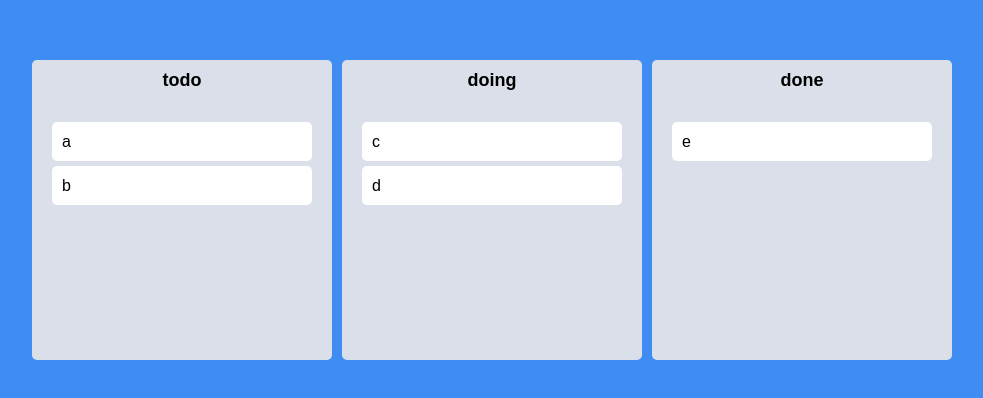
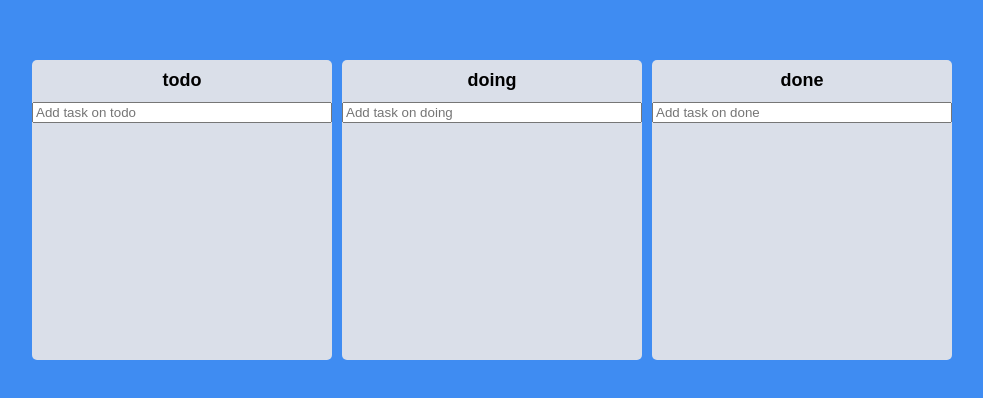
Before and after one commit to pildrums/Trello-clone, a React (Create React App) app: page / in a window 1280 px wide. Shown: the part 190-588 px from the top of the page, without its empty margins (148-1131 px from the left). Built offline with nearby package versions, Linux system fonts and the light colour scheme.

Commit message:
Complete todo add function

```diff
--- a/package.json
+++ b/package.json
@@ -13,6 +13,7 @@
     "react": "^18.2.0",
     "react-beautiful-dnd": "^13.1.1",
     "react-dom": "^18.2.0",
+    "react-hook-form": "^7.38.0",
     "react-scripts": "5.0.1",
     "recoil": "^0.7.6",
     "styled-components": "^5.3.6",
--- a/src/App.tsx
+++ b/src/App.tsx
@@ -7,15 +7,15 @@
 function App() {
   const [todos, setTodos] = useRecoilState(todoState);
   const onDragEnd = (info: DropResult) => {
-    console.log(info);
-    const { destination, draggableId, source } = info;
+    const { destination, source } = info;
     if (!destination) return;
     if (destination?.droppableId === source.droppableId) {
       // 같은 보드에서 움직임
       setTodos((allBoards) => {
         const boardCopy = [...allBoards[source.droppableId]];
+        const taskObj = boardCopy[source.index];
         boardCopy.splice(source.index, 1);
-        boardCopy.splice(destination?.index, 0, draggableId);
+        boardCopy.splice(destination?.index, 0, taskObj);
         return {
           ...allBoards,
           [source.droppableId]: boardCopy,
@@ -26,9 +26,10 @@
       // 다른 보드에서 움직임
       setTodos((allBoards) => {
         const sourceBoard = [...allBoards[source.droppableId]];
+        const taskObj = sourceBoard[source.index];
         const destinationBoard = [...allBoards[destination.droppableId]];
         sourceBoard.splice(source.index, 1);
-        destinationBoard.splice(destination?.index, 0, draggableId);
+        destinationBoard.splice(destination?.index, 0, taskObj);
         return {
           ...allBoards,
           [source.droppableId]: sourceBoard,
--- a/src/atoms.tsx
+++ b/src/atoms.tsx
@@ -1,10 +1,15 @@
 import { atom } from "recoil";
+
+export interface ITodo {
+  id: number;
+  text: string;
+}
 
 /**
  * @interface atom types -> [key: string]: string[]
  */
 interface ITodoState {
-  [key: string]: string[];
+  [key: string]: ITodo[];
 }
 
 /**
@@ -15,8 +20,8 @@
 export const todoState = atom<ITodoState>({
   key: "todo",
   default: {
-    todo: ["a", "b"],
-    doing: ["c", "d"],
-    done: ["e"],
+    todo: [],
+    doing: [],
+    done: [],
   },
 });
--- a/src/components/Board.tsx
+++ b/src/components/Board.tsx
@@ -1,4 +1,7 @@
+import { ITodo, todoState } from "atoms";
 import { Droppable } from "react-beautiful-dnd";
+import { useForm } from "react-hook-form";
+import { useSetRecoilState } from "recoil";
 import styled from "styled-components";
 import DraggableCard from "./DraggableCard";
 
@@ -6,8 +9,12 @@
  * @interface todos /  boardId types
  */
 interface IBoardProps {
-  todos: string[];
+  todos: ITodo[];
   boardId: string;
+}
+
+interface IForm {
+  todo: string;
 }
 
 /**
@@ -16,9 +23,31 @@
  * @returns Board Components rendering
  */
 function Board({ todos, boardId }: IBoardProps) {
+  const setTodos = useSetRecoilState(todoState);
+  const { register, setValue, handleSubmit } = useForm<IForm>();
+  const onValid = ({ todo }: IForm) => {
+    const newTodo = {
+      id: Date.now(),
+      text: todo,
+    };
+    setTodos((allBoards) => {
+      return {
+        ...allBoards,
+        [boardId]: [...allBoards[boardId], newTodo],
+      };
+    });
+    setValue("todo", "");
+  };
   return (
     <Wrapper>
       <Title>{boardId}</Title>
+      <Form onSubmit={handleSubmit(onValid)}>
+        <input
+          {...register("todo", { required: true })}
+          type="text"
+          placeholder={`Add task on ${boardId}`}
+        />
+      </Form>
       <Droppable droppableId={boardId}>
         {(provided, snapshot) => (
           <Area
@@ -28,7 +57,12 @@
             {...provided.droppableProps}
           >
             {todos.map((todo, index) => (
-              <DraggableCard key={todo} todo={todo} index={index} />
+              <DraggableCard
+                key={todo.id}
+                todoId={todo.id}
+                index={index}
+                todoText={todo.text}
+              />
             ))}
             {provided.placeholder}
           </Area>
@@ -72,4 +106,11 @@
   padding: 20px;
 `;
 
+const Form = styled.form`
+  width: 100%;
+  input {
+    width: 100%;
+  }
+`;
+
 export default Board;
--- a/src/components/DraggableCard.tsx
+++ b/src/components/DraggableCard.tsx
@@ -6,7 +6,8 @@
  * @interface todo / index type
  */
 interface IDraggableProps {
-  todo: string;
+  todoId: number;
+  todoText: string;
   index: number;
 }
 
@@ -15,9 +16,9 @@
  * @param index
  * @returns DraggableCard Components Rendering
  */
-function DraggableCard({ todo, index }: IDraggableProps) {
+function DraggableCard({ todoId, todoText, index }: IDraggableProps) {
   return (
-    <Draggable key={todo} draggableId={todo} index={index}>
+    <Draggable draggableId={todoId + ""} index={index}>
       {(provided, snapshot) => (
         <Card
           isDragging={snapshot.isDragging}
@@ -25,7 +26,7 @@
           {...provided.dragHandleProps}
           {...provided.draggableProps}
         >
-          {todo}
+          {todoText}
         </Card>
       )}
     </Draggable>
```
Also changed, not shown: 2 other files (tests, documents, lock files or other folders).
